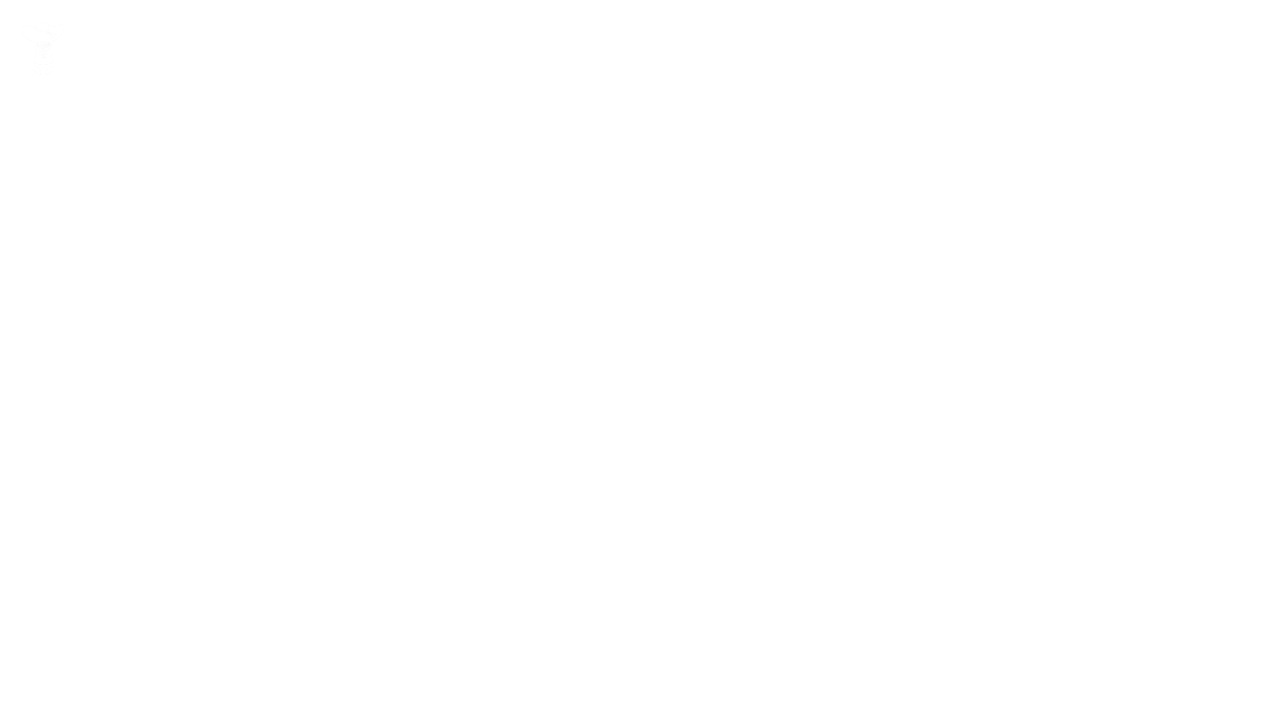
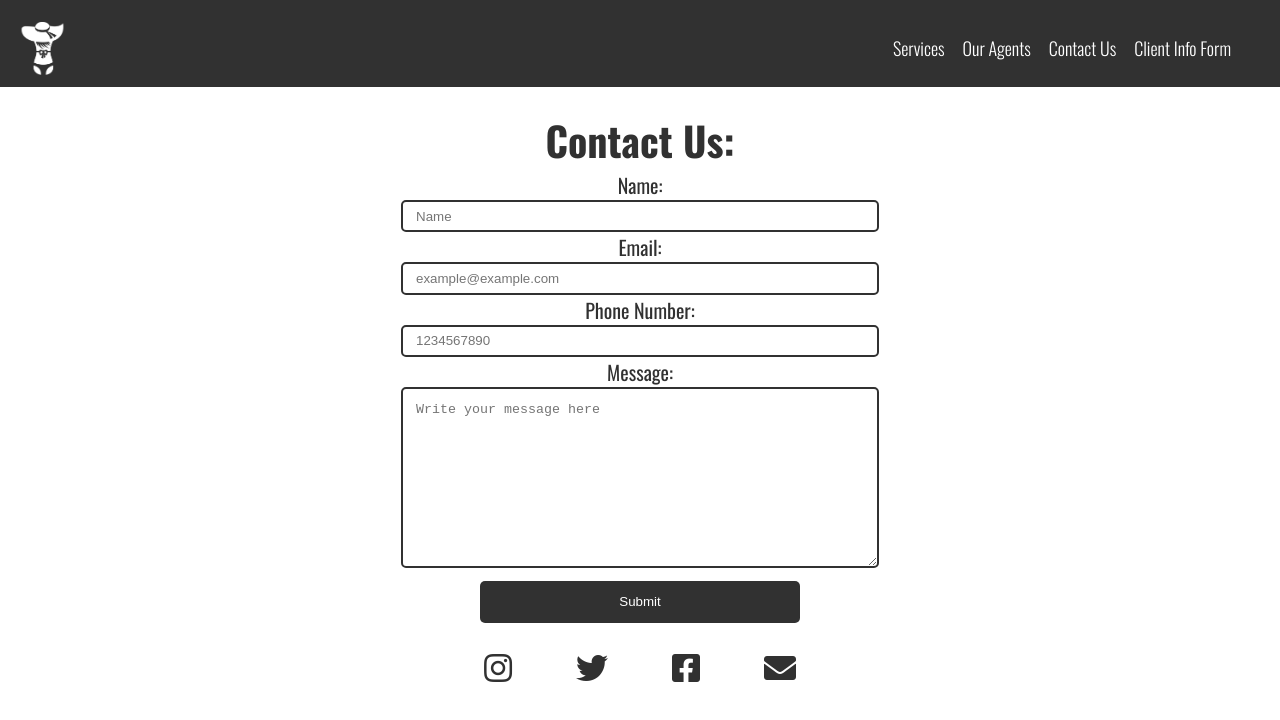
Before and after one commit to ryand67/TSG-Site, a React (Create React App) app in the folder client/: page /contact in a window 1280 px wide. Shown: the top 720 px of the page. Built offline with nearby package versions, Linux system fonts and the light colour scheme; the HTML template or start-up script is replaced by a standard one.

Commit message:
contact page

```diff
--- a/client/src/App.js
+++ b/client/src/App.js
@@ -10,7 +10,7 @@ import HowWeWork from './components/HowWeWork/HowWeWork';
 import HoneymoonBody from './components/HoneymoonBody/HoneymoonBody';
 import AdultsOnly from './components/AdultsOnly/AdultsOnly';
 import KidFriendly from './components/KidFriendly/KidFriendly';
-import textHolder from './Assets/textHolder';
+import Contact from './components/Contact/Contact';
 
 function App() {
 
@@ -57,6 +57,8 @@ function App() {
 
         <Route exact path="/contact">
           <Nav />
+          <Contact />
+          <Footer />
         </Route>
       </div>
     </Router>
--- a/client/src/Assets/textHolder.js
+++ /dev/null
@@ -1,5 +0,0 @@
-let obj = {
-
-}
-
-export default obj;
--- a/client/src/components/AdultsOnly/AdultsOnly.js
+++ b/client/src/components/AdultsOnly/AdultsOnly.js
@@ -77,12 +77,12 @@ const AdultsOnly = () => {
         <div className="adultsOnlyDiv">
             <h1 className="adultsOnlySelectHeading">Select Your Destination:</h1>
             <select name="countrySelect" id="adultCountrySelect" className="adultCountrySelect" onChange={(e) => handleSelectChange(e)}>
-                <option value="Riviera Maya/Cancun">Riviera Maya/Cancun, Mexico</option>
-                <option value="Cozumel">Cozumel, Mexico</option>
-                <option value="Cabo San Lucas">Cabo San Lucas, Mexico</option>
+                <option value="Riviera Maya/Cancun">Riviera Maya/Cancun</option>
+                <option value="Cozumel">Cozumel</option>
+                <option value="Cabo San Lucas">Cabo San Lucas</option>
                 <option value="Antigua">Antigua</option>
                 <option value="St. Lucia">St. Lucia</option>
-                <option value="Punta Cana">Punta Cana, Domincan Republic</option>
+                <option value="Punta Cana">Punta Cana</option>
                 <option value="Jamaica">Jamaica</option>
                 <option value="Barbados">Barbados</option>
                 <option value="St. Martin">St. Martin/St. Maarten</option>
--- /dev/null
+++ b/client/src/components/Contact/Contact.js
@@ -0,0 +1,32 @@
+import React, { useState } from 'react';
+import './contact.css';
+
+export default function() {
+
+    const [formName, setName] = useState('');
+    const [formEmail, setEmail] = useState('');
+    const [formPhone, setPhone] = useState('');
+    const [formMessage, setMessage] = useState('');
+
+    const handleFormSubmit = (e) => {
+        e.preventDefault();
+
+    }
+
+    return (
+        <div className="contactPageDiv">
+            <h1 className="contactHeader">Contact Us:</h1>
+            <form action="" className="contactForm" onSubmit={(e) => handleFormSubmit(e)}>
+                <label htmlFor="formNameInput">Name:</label>
+                <input required type="text" placeholder="Name" name="formNameInput" onChange={(e) => setName(e.target.value)} />
+                <label htmlFor="formEmailInput">Email:</label>
+                <input required type="email" placeholder="example@example.com" name="formEmailInput" onChange={(e) => setEmail(e.target.value)}/>
+                <label htmlFor="formEmailInput">Phone Number:</label>
+                <input required type="tel" placeholder="1234567890" name="formEmailInput" pattern="[0-9]{3}[0-9]{3}[0-9]{4}" onChange={(e) => setPhone(e.target.value)}/>
+                <label htmlFor="formMessageTextArea">Message:</label>
+                <textarea required name="formMessageTextArea" placeholder="Write your message here" cols="30" rows="10" onChange={(e) => setMessage(e.target.value)}></textarea>
+                <button type="submit" className="formSubmit" onClick={(e) => handleFormSubmit(e)}>Submit</button>
+            </form>
+        </div>
+    )
+}
--- /dev/null
+++ b/client/src/components/Contact/contact.css
@@ -0,0 +1,47 @@
+.contactPageDiv {
+    width: 100%;
+    display: flex;
+    flex-direction: column;
+    justify-content: center;
+    text-align: center;
+    color: var(--main-dark-text);
+}
+
+.contactHeader {
+    margin-top: 2.75em;
+}
+
+.contactForm {
+    width: 50%;
+    margin: 0 auto;
+    display: flex;
+    flex-direction: column;
+    justify-content: center;
+    align-items: center;
+    text-align: center;
+}
+
+.contactForm input {
+    width: 70%;
+    padding: .5em 1em;
+    border-radius: 5px;
+    border: 2px solid var(--main-dark-text);
+}
+
+.contactForm textarea {
+    width: 70%;
+    border-radius: 5px;
+    padding: 1em;
+    border: 2px solid var(--main-dark-text);
+}
+
+.formSubmit {
+    background-color: var(--main-dark-text);
+    border: none;
+    color: white;
+    border-radius: 5px;
+    width: 50%;
+    margin: 1em 0;
+    padding: 1em;
+    cursor: pointer;
+}
--- a/client/src/components/Nav/Nav.js
+++ b/client/src/components/Nav/Nav.js
@@ -13,13 +13,12 @@ const Nav = () => {
 
     React.useEffect(() => {
         window.addEventListener('scroll', () => {
-            console.log(window.scrollY > 500);
             setTop(window.scrollY > 500);
         })
     }, [])
 
     return (
-        <nav className={isTop ? 'navBar navBarBottom' : 'navBar'} >
+        <nav className={isTop || window.location.pathname === '/contact' ? 'navBar navBarBottom' : 'navBar'} >
             <img src={navLogo} alt="" className="navLogo" onClick={() => handleLogoClick()}/>
 
             <ul className="navList">
--- a/client/src/components/Nav/nav.css
+++ b/client/src/components/Nav/nav.css
@@ -24,11 +24,11 @@
     transition: .3s ease-in-out;
 }
 
-.navLogo:hover {
+/* .navLogo:hover {
     transition: .3s ease-in-out;
     transform: scale(1);
     transform-origin: center;
-}
+} */
 
 .navList {
     right: 3em;
```
